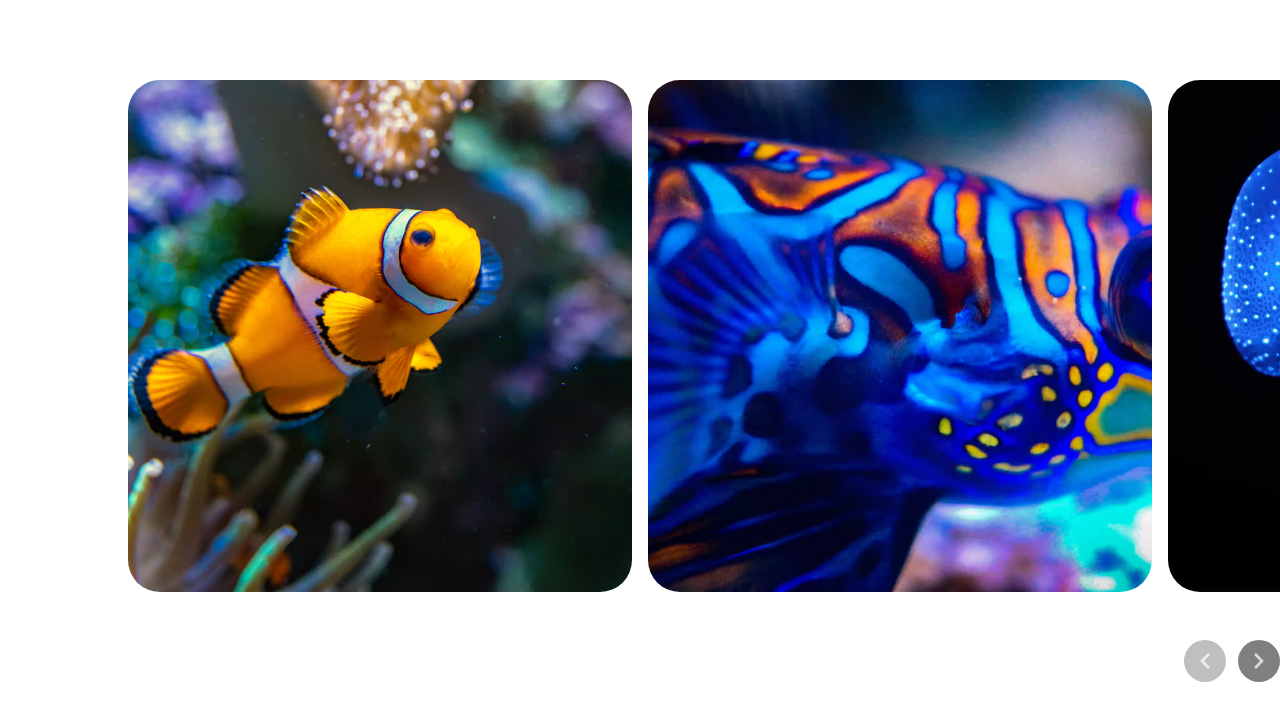
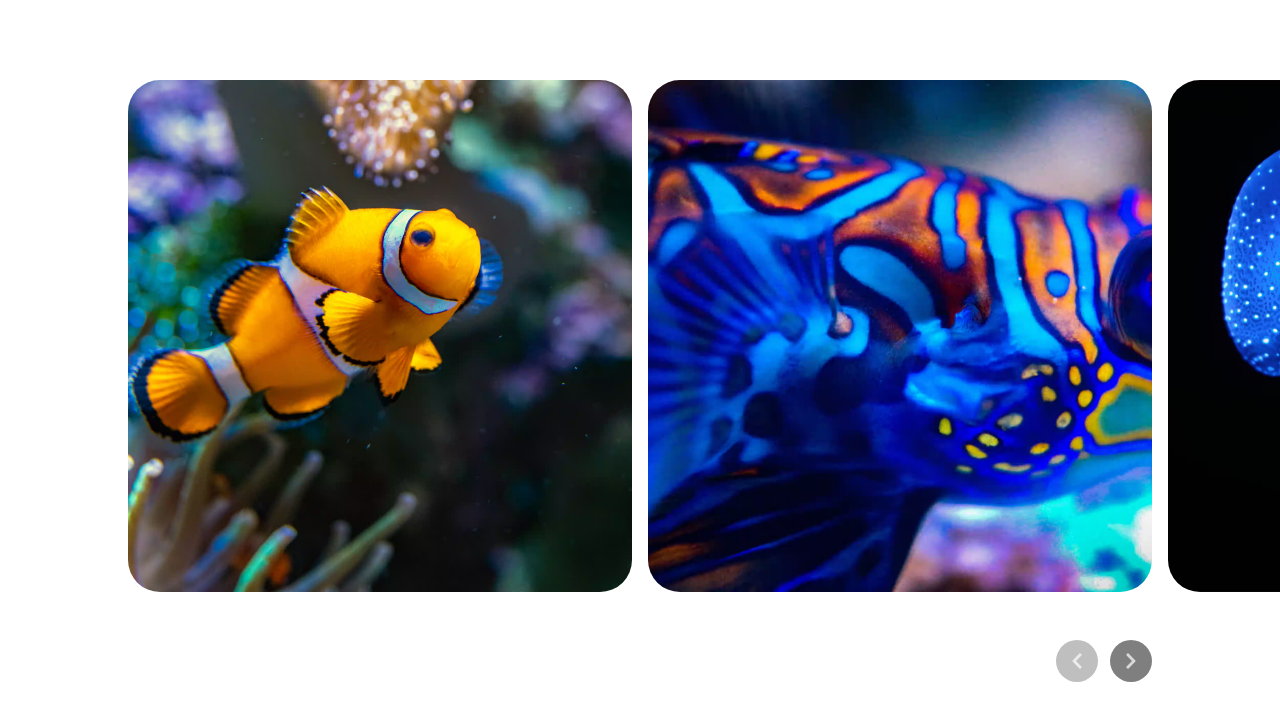
Before and after one commit to thasegawadesign/nextjs-splide-carousel, a Next.js app: page / in a window 1280 px wide. Shown: the top 720 px of the page. Built offline with nearby package versions, Linux system fonts and the light colour scheme.

Commit message:
style: fix spacing

```diff
--- a/app/components/AccessibleCarousel.tsx
+++ b/app/components/AccessibleCarousel.tsx
@@ -194,9 +194,7 @@ export default function AccessibleCarousel({
               ))}
             </ul>
           </div>
-          <div
-            className={`mt-12 flex items-center justify-end rounded-xl px-[${PADDING}]`}
-          >
+          <div className="mt-12 flex items-center justify-end rounded-xl px-[10%]">
             <div className="flex items-center gap-x-3">
               <button
                 type="button"
```
